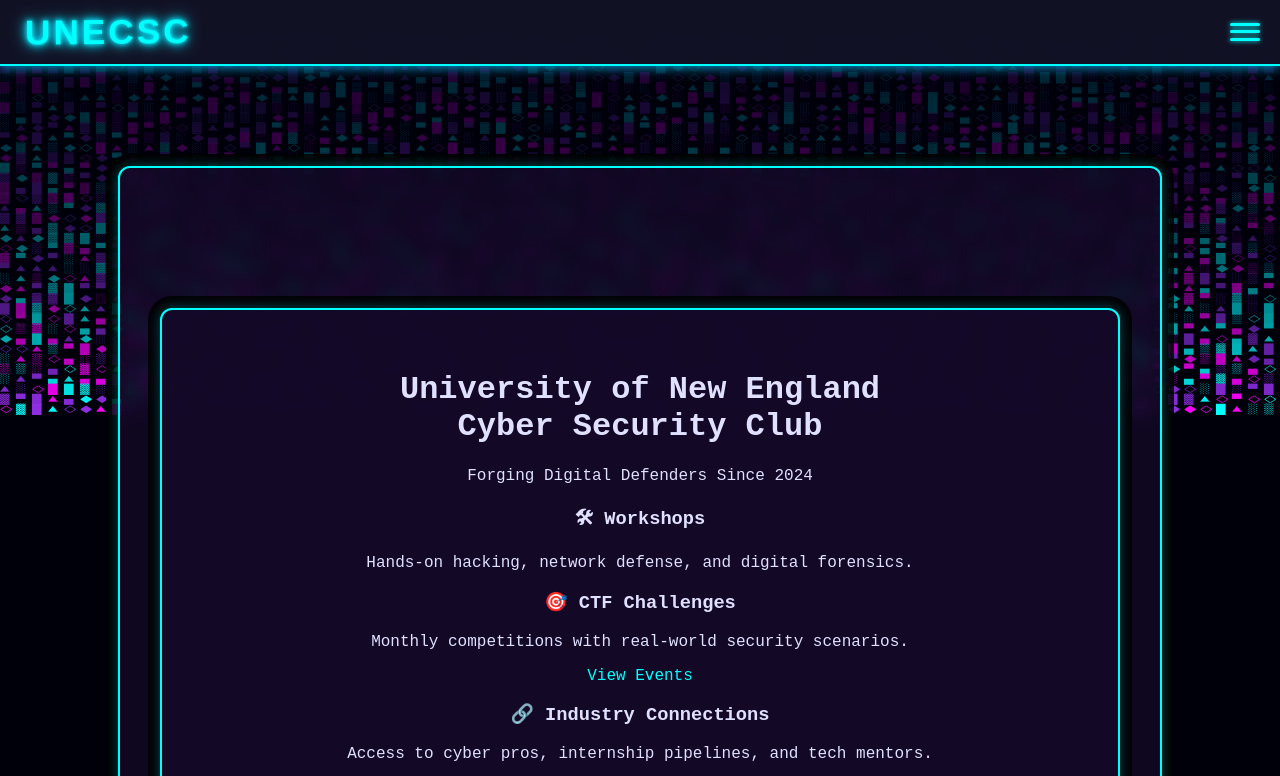
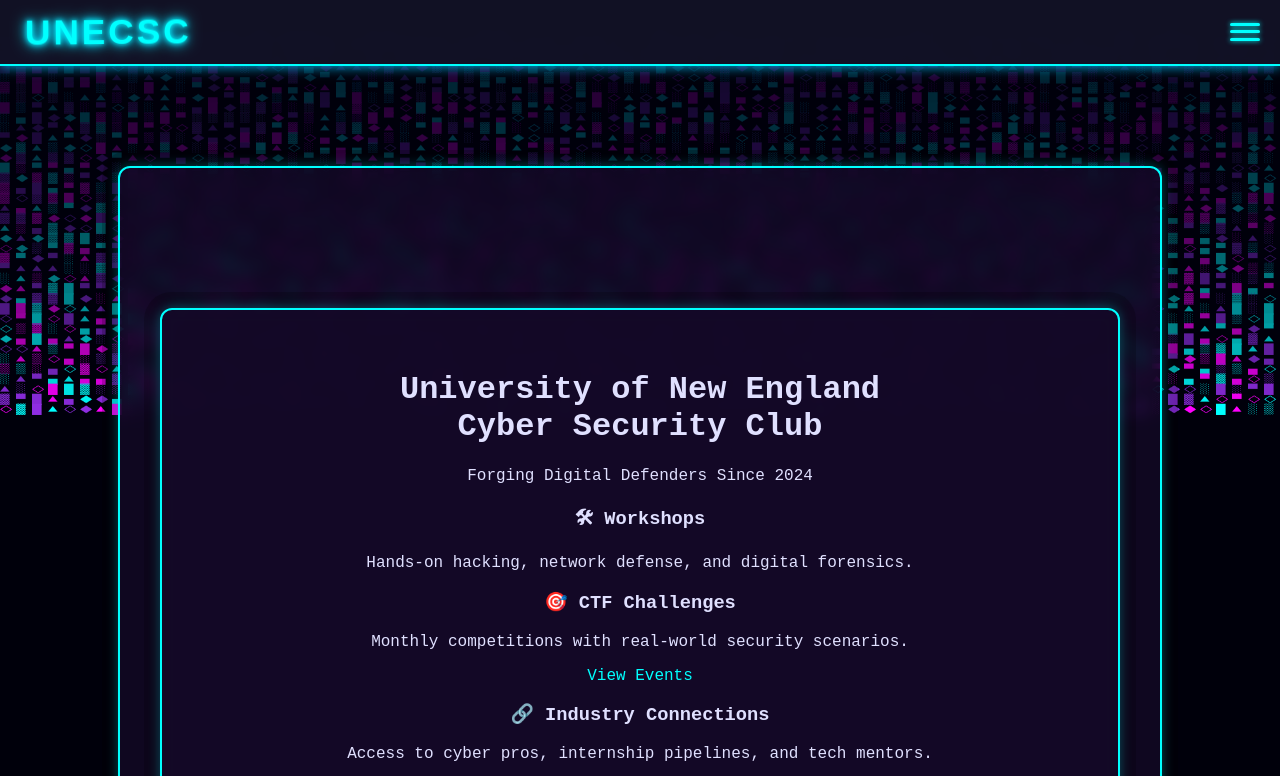
Before and after one commit to UNECSC/website, a React app: page / in a window 1280 px wide. Shown: the top 776 px of the page. Built offline with nearby package versions, Linux system fonts and the light colour scheme; a web font is replaced by a local one.

Commit message:
Reduced box shadow opacity on containers

```diff
--- a/js/styles/content.css
+++ b/js/styles/content.css
@@ -22,7 +22,7 @@
   border-radius: 12px;
   box-shadow:
     0 0 12px rgba(0, 255, 255, 0.3),   /* Subtle neon cyan glow */
-    0 0 0 12px rgba(0, 0, 0, 0.85);    /* Thick black surround */
+    0 0 0 16px rgba(0, 0, 0, 0.2);    /* Thick black surround */
   text-align: center;
   min-height: 80vh;
   position: relative;
```
